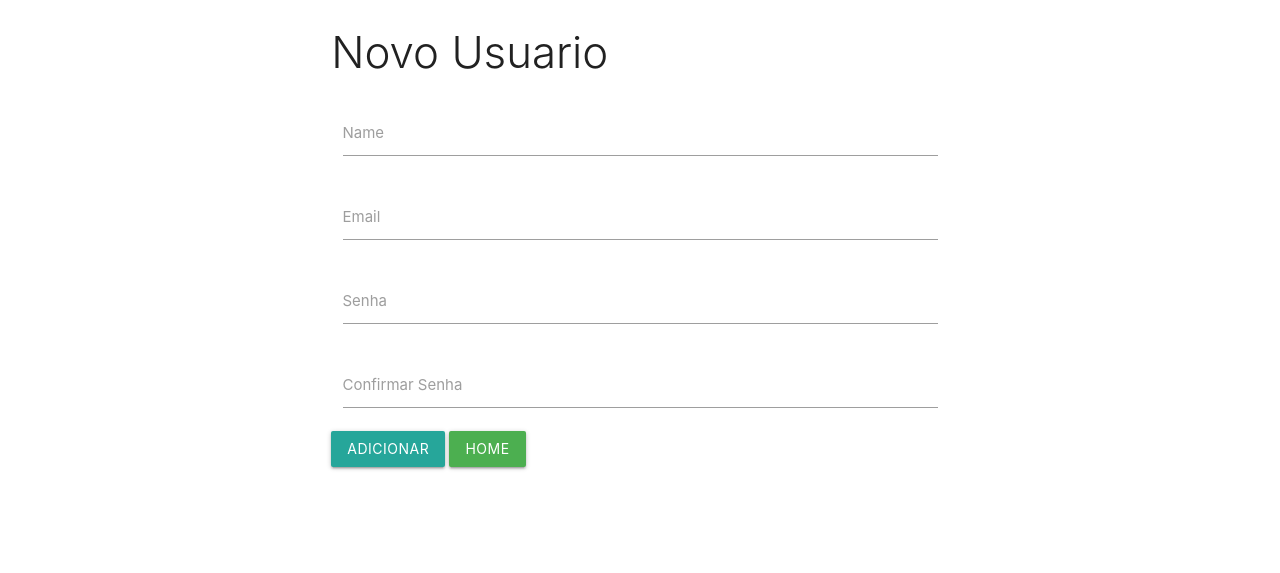
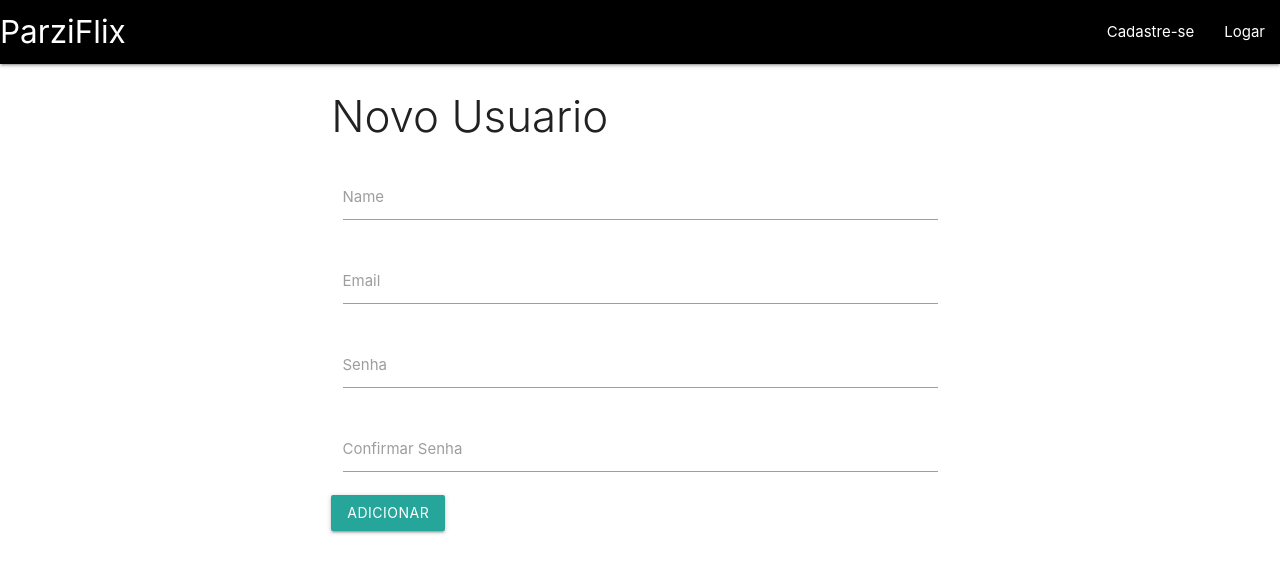
Before and after one commit to Pedrohsmarinho/Web1_Prova, a PHP site: page /addUser.php in a window 1280 px wide. Shown: the top 573 px of the page. Run offline with PHP 8.4, Linux system fonts and the light colour scheme.

Commit message:
adicionar usuarios

```diff
--- a/addUser.php
+++ b/addUser.php
@@ -3,7 +3,23 @@
 include_once 'includes/header.php';?>
 <?php
 include  'Banco/conect.php';
+
+include 'Init/init.php';
 ?>
+<nav>
+    <div class="nav-wrapper depp black">
+      <a href="index.php" class="brand-logo">ParziFlix</a>
+      <ul id="nav-mobile" class="right hide-on-med-and-down">
+        <?php if(logado()): ?>
+        <li><a href="sair.php">Sair</a></li>
+        <?php else: ?>
+        <li><a href="addUser.php">Cadastre-se</a></li>
+        <li><a href="login.php">Logar</a></li>
+      <?php endif ?>
+      </ul>
+    </div>
+</nav>
+
 <div class="row">
 	<div class="col s12 m6 push-m3">
 	<h3 class="light">Novo Usuario</h3>
@@ -25,7 +41,7 @@ include  'Banco/conect.php';
 				<label for="password2">Confirmar Senha</label>
 			</div>
 			<button  type="submit" class="btn">Adicionar</button>
-			<a href="index.php" class="btn green"> Home</a>
+			<!-- <a href="index.php" class="btn green"> Home</a> -->
 		</form>
 	</div>
 </div>
```
